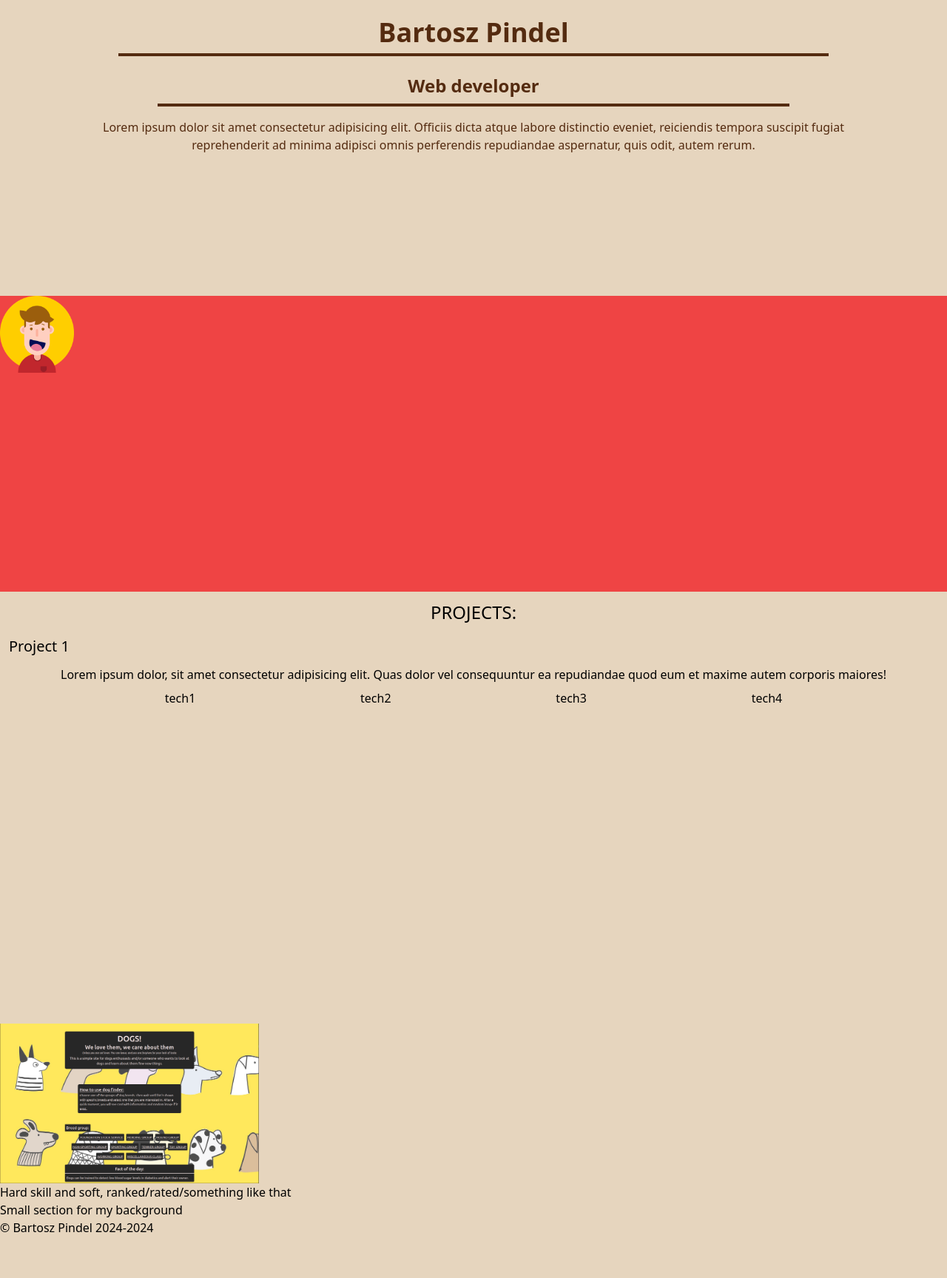
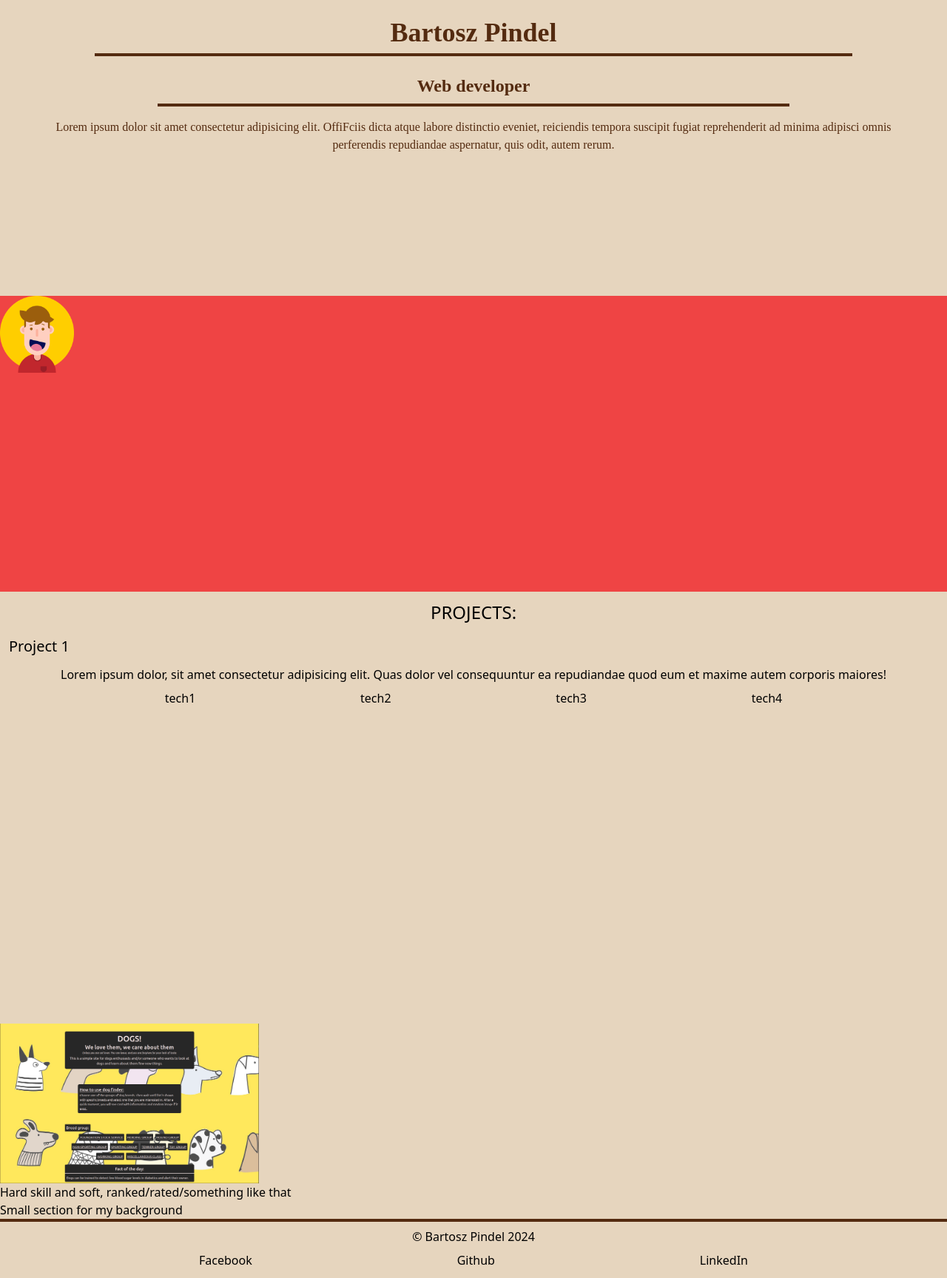
Before and after one commit to Nordslig/portfolio-2, a React (Vite) app: page / in a window 1280 px wide. Shown: the whole page at 74% size. Before the commit the page ends 1672 px from the top, so only its background shows below. Built offline with nearby package versions, Linux system fonts and the light colour scheme; a web font is replaced by a local one.

Commit message:
code format and change structure

```diff
--- a/src/App.tsx
+++ b/src/App.tsx
@@ -3,10 +3,9 @@ import About from "./components/About";
 import Projects from "./components/projects/Projects";
 import Skills from "./components/skills/Skills";
 import Header from "./components/header/Header";
+import Footer from "./components/footer/Footer";
 
 function App() {
-  const currentYear = new Date().getFullYear();
-
   return (
     <>
       <Header />
@@ -15,7 +14,7 @@ function App() {
         <Skills />
         <About />
       </main>
-      <footer>&#169; Bartosz Pindel 2024-{currentYear}</footer>
+      <Footer />
     </>
   );
 }
--- /dev/null
+++ b/src/components/footer/Footer.tsx
@@ -0,0 +1,32 @@
+const Footer = () => {
+  return (
+    <footer className="text-center border-t-4 border-primary">
+      <p className="m-2">&#169; Bartosz Pindel 2024</p>
+      <p className="flex justify-evenly mt-2 mb-3">
+        <a
+          href="http://facebook.com"
+          target="_blank"
+          className="hover:border-b border-black px-2"
+        >
+          Facebook
+        </a>
+        <a
+          href="http://github.com"
+          target="_blank"
+          className="hover:border-b border-black px-2"
+        >
+          Github
+        </a>
+        <a
+          href="http://linkedin.com"
+          target="_blank"
+          className="hover:border-b border-black px-2"
+        >
+          LinkedIn
+        </a>
+      </p>
+    </footer>
+  );
+};
+
+export default Footer;
--- a/src/components/header/Header.tsx
+++ b/src/components/header/Header.tsx
@@ -2,16 +2,16 @@ import tempAvatar from "../../assets/temp-avatar.png";
 
 const Header = () => {
   return (
-    <header className="h-screen flex flex-col justify-between text-[#542b10]">
-      <div className="flex-1 font-bold">
-        <h1 className="block w-[75%] text-4xl p-2 text-center mx-auto my-4 border-b-4 border-[#542b10]">
+    <header className="h-screen flex flex-col justify-between text-primary">
+      <div className="flex-1 flex-shrink-0 font-bold font-headlines">
+        <h1 className="block w-4/5 text-4xl p-2 text-center mx-auto my-4 border-b-4 border-primary">
           Bartosz Pindel
         </h1>
-        <h2 className="block w-4/6 text-2xl p-2 text-center mx-auto my-4 border-b-4 border-[#542b10]">
+        <h2 className="block w-4/6 text-2xl p-2 text-center mx-auto my-4 border-b-4 border-primary">
           Web developer
         </h2>
-        <p className="text-center w-4/5 mx-auto my-2 font-normal">
-          Lorem ipsum dolor sit amet consectetur adipisicing elit. Officiis
+        <p className="text-center w-[90%] mx-auto my-2 font-normal">
+          Lorem ipsum dolor sit amet consectetur adipisicing elit. OffiFciis
           dicta atque labore distinctio eveniet, reiciendis tempora suscipit
           fugiat reprehenderit ad minima adipisci omnis perferendis repudiandae
           aspernatur, quis odit, autem rerum.
```
